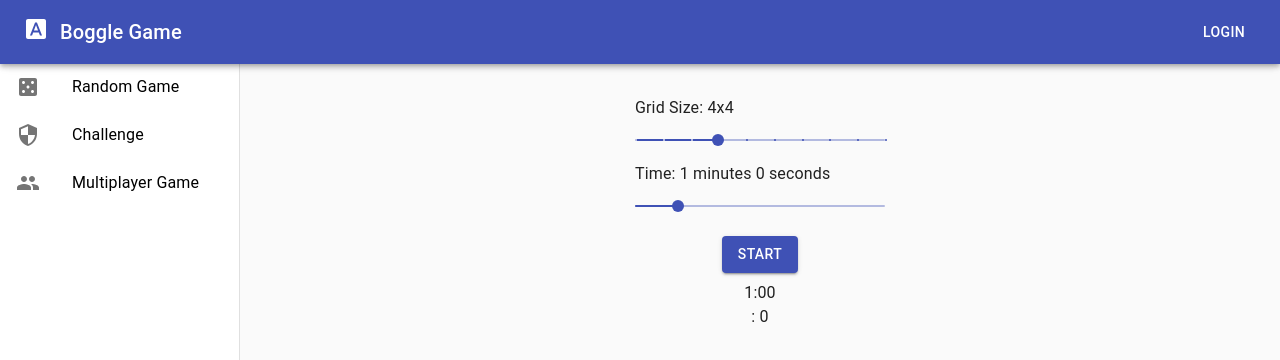
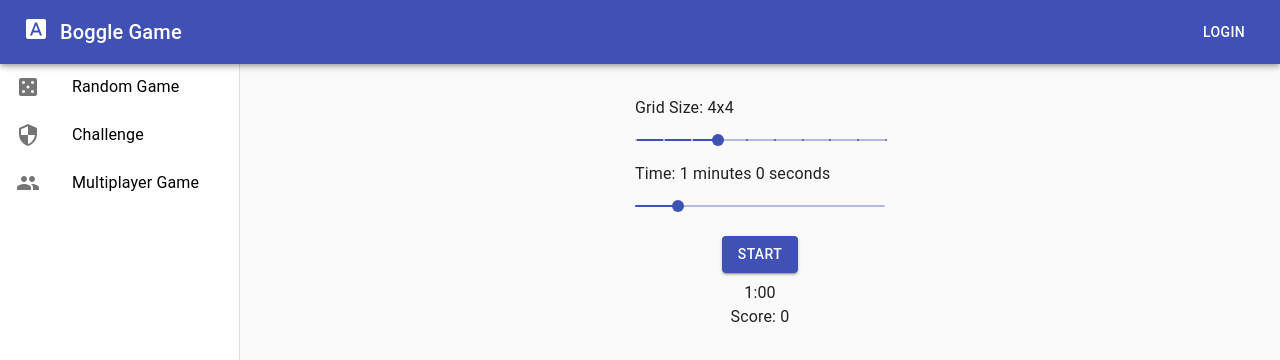
Before and after one commit to Enoumy/boggle, a React (Create React App) app: page / in a window 1280 px wide. Shown: the top 360 px of the page. Built offline with nearby package versions, Linux system fonts and the light colour scheme; no server answers.

Commit message:
Reutiulized score display

```diff
--- a/src/ChallengeGame.js
+++ b/src/ChallengeGame.js
@@ -62,7 +62,6 @@ function ChallengeGame({ user, loggedIn }) {
           let loadedBoard = stringToBoard(doc.data().board);
           setBoard(loadedBoard);
           let solutions = findAllSolutions(loadedBoard, dictionary);
-          console.log(solutions);
           setAvailableWordsSet([new Set(solutions)]);
           setGameState('loaded');
         } else {
@@ -103,7 +102,7 @@ function ChallengeGame({ user, loggedIn }) {
                 startTime={60}
                 onTimerEnd={stopGame}
               />
-              <Score value={score} />
+              <Score prefix={'Score'} value={score} />
               {gameState === 'active' ? (
                 <SquareGrid data={board} />
               ) : (
--- a/src/RandomGame.js
+++ b/src/RandomGame.js
@@ -129,7 +129,7 @@ function RandomGame() {
         }}
         gameState={gameState}
       />
-      <Score value={score} />
+      <Score prefix={'Score'} value={score} />
       {gameState === 'loading' ? (
         <CircularIndeterminate />
       ) : (
```
